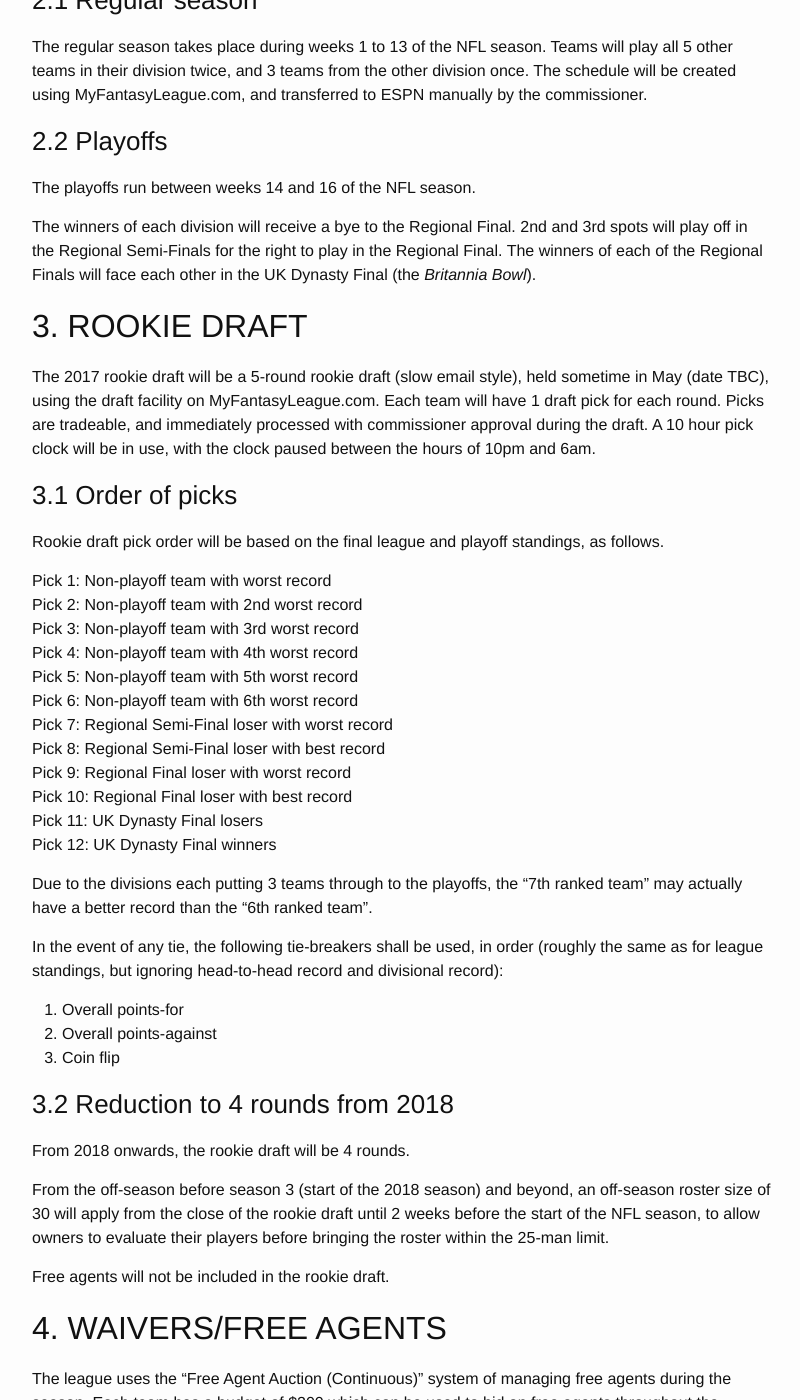
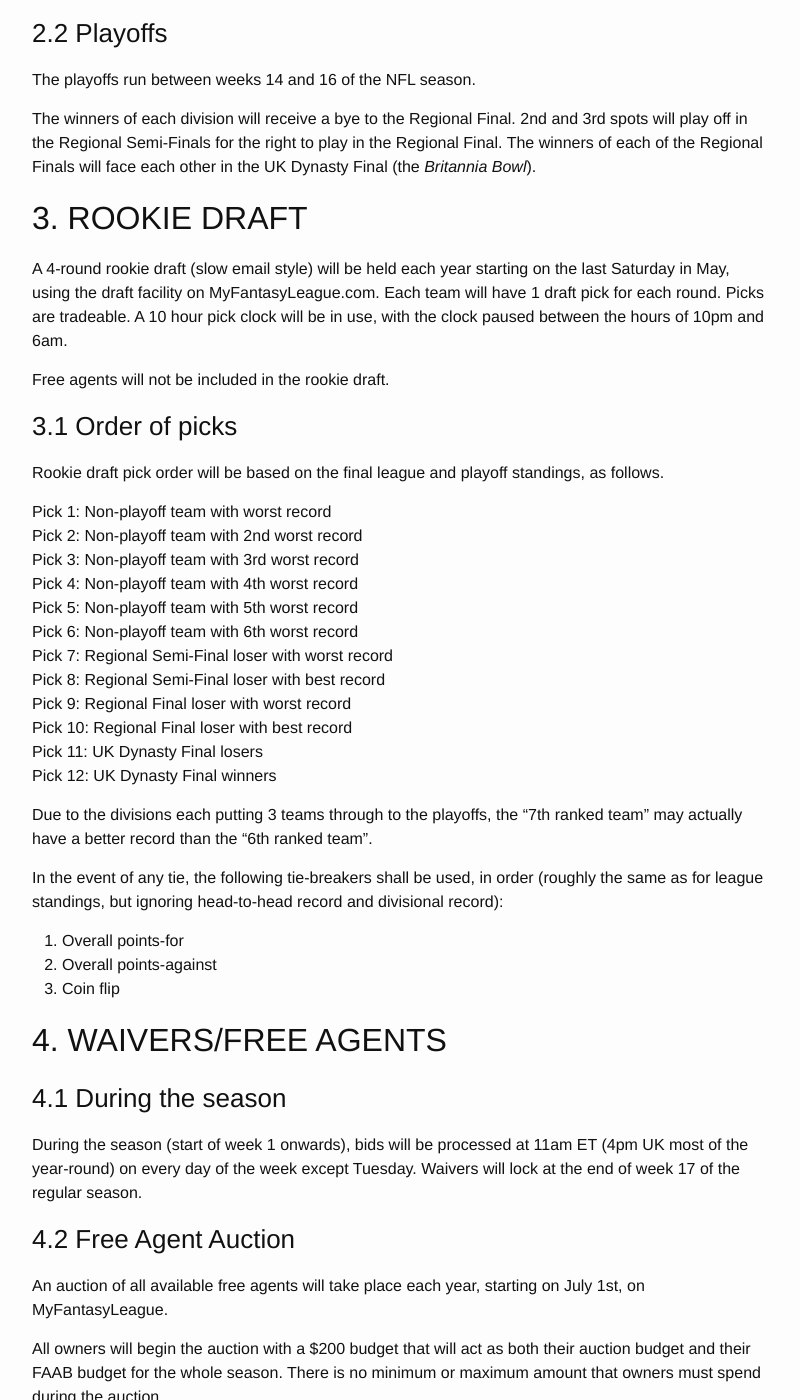
Before and after one commit to UKDynasty/ukdynasty.github.io, a Jekyll site: the page built from bylaws/index.md, in a window 1280 px wide and 1400 px high, scrolled down 1681 px. Shown: the whole window, without its empty margins (238-1038 px from the left). Built offline with Jekyll 4.4.1, drawn with Linux system fonts in a browser that asks for light colours; some of the changed text lies outside the part shown.

Commit message:
Removing some old, now defunct things - future changes that have now happened

```diff
--- a/bylaws/index.md
+++ b/bylaws/index.md
@@ -18,7 +18,6 @@
     - [2.2 Playoffs](#22-playoffs)
 - [3. Rookie draft](#3-rookie-draft)
     - [3.1 Order of picks](#31-order-of-picks)
-    - [3.2 Reduction to 4 rounds from 2018](#32-reduction-to-4-rounds-from-2018)
 - [4. Waivers/free agents](#4-waiversfree-agents)
     - [4.1 During the season](#41-during-the-season)
     - [4.2 Free Agent Auction](#42-free-agent-auction)
@@ -31,13 +30,9 @@
 
 ### 1.1 Roster size
 
-Rosters are a maximum of 20 players, with 9 starters. Starting lineups consist of 1 QB, 2 RBs, 3 WRs, 1 TE, and 2 RB/WR/TE flex spots.
+Rosters are a maximum of 25 players, with 9 starters. Starting lineups consist of 1 QB, 2 RBs, 3 WRs, 1 TE, and 2 RB/WR/TE flex spots.
 
 There are 3 spots open for Injured Reserve (IR) on each roster. See the ESPN FAQs for more on this: http://games.espn.go.com/ffl/resources/help/faq?name=how-do-i-move-a-player-on-or-off-the-ir
-
-#### 1.1.1 Increase in roster size from 2017
-
-At the start of the 2017 rookie draft, the roster size will be expanded to 25.
 
 ### 1.2 Retired players
 
@@ -63,7 +58,9 @@
 
 ## 3. ROOKIE DRAFT
 
-The 2017 rookie draft will be a 5-round rookie draft (slow email style), held sometime in May (date TBC), using the draft facility on MyFantasyLeague.com. Each team will have 1 draft pick for each round. Picks are tradeable, and immediately processed with commissioner approval during the draft. A 10 hour pick clock will be in use, with the clock paused between the hours of 10pm and 6am.
+A 4-round rookie draft (slow email style) will be held each year starting on the last Saturday in May, using the draft facility on MyFantasyLeague.com. Each team will have 1 draft pick for each round. Picks are tradeable. A 10 hour pick clock will be in use, with the clock paused between the hours of 10pm and 6am.
+
+Free agents will not be included in the rookie draft.
 
 ### 3.1 Order of picks
 
@@ -90,19 +87,7 @@
 2. Overall points-against
 3. Coin flip
 
-### 3.2 Reduction to 4 rounds from 2018
-
-From 2018 onwards, the rookie draft will be 4 rounds.
-
-From the off-season before season 3 (start of the 2018 season) and beyond, an off-season roster size of 30 will apply from the close of the rookie draft until 2 weeks before the start of the NFL season, to allow owners to evaluate their players before bringing the roster within the 25-man limit.
-
-Free agents will not be included in the rookie draft.
-
 ## 4. WAIVERS/FREE AGENTS
-
-The league uses the "Free Agent Auction (Continuous)" system of managing free agents during the season. Each team has a budget of $200 which can be used to bid on free agents throughout the season. The $200 will be assigned to each team on league opening each season (around March 1st). Free agents (all non-drafted players and anybody dropped from rosters) are available to bid on at all times.
-
-There is more about the waiver process in ESPN's FAQ here: http://games.espn.go.com/ffl/resources/help/faq?name=what-are-waivers
 
 ### 4.1 During the season
 
```
